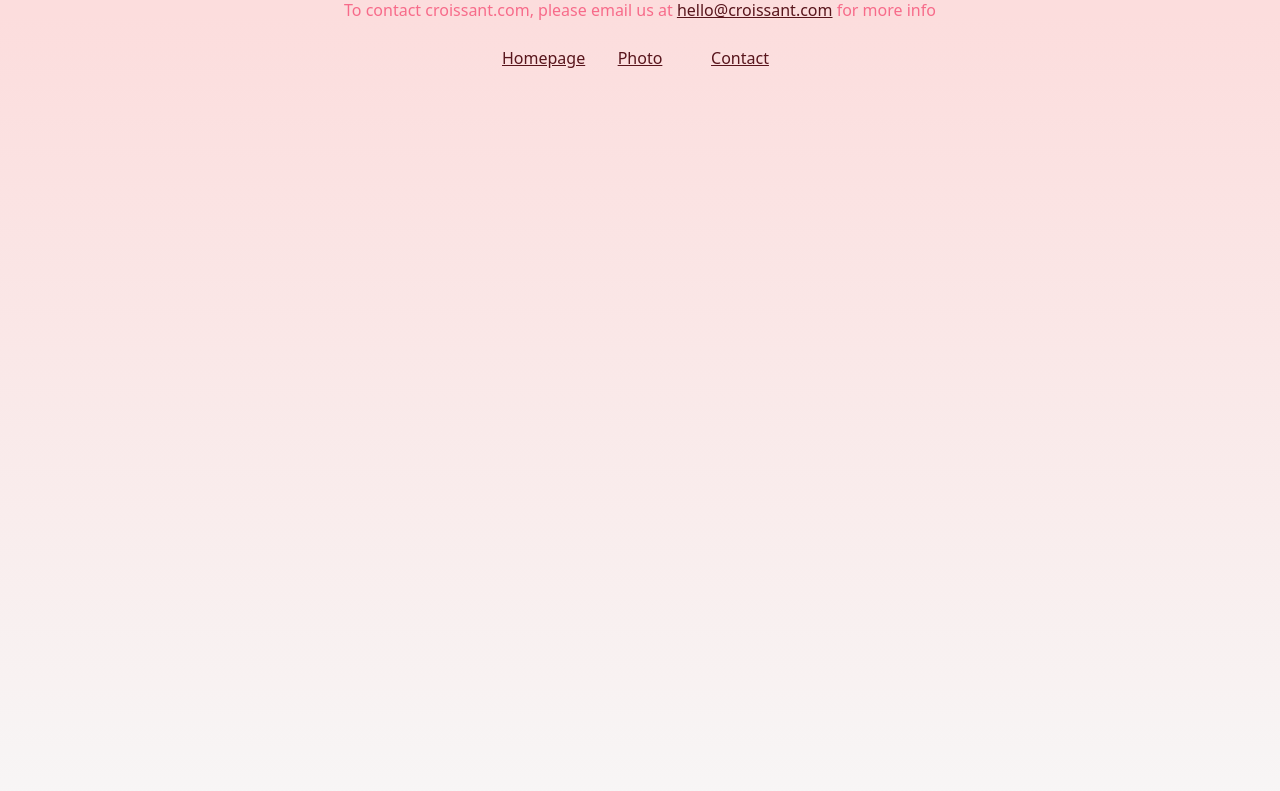
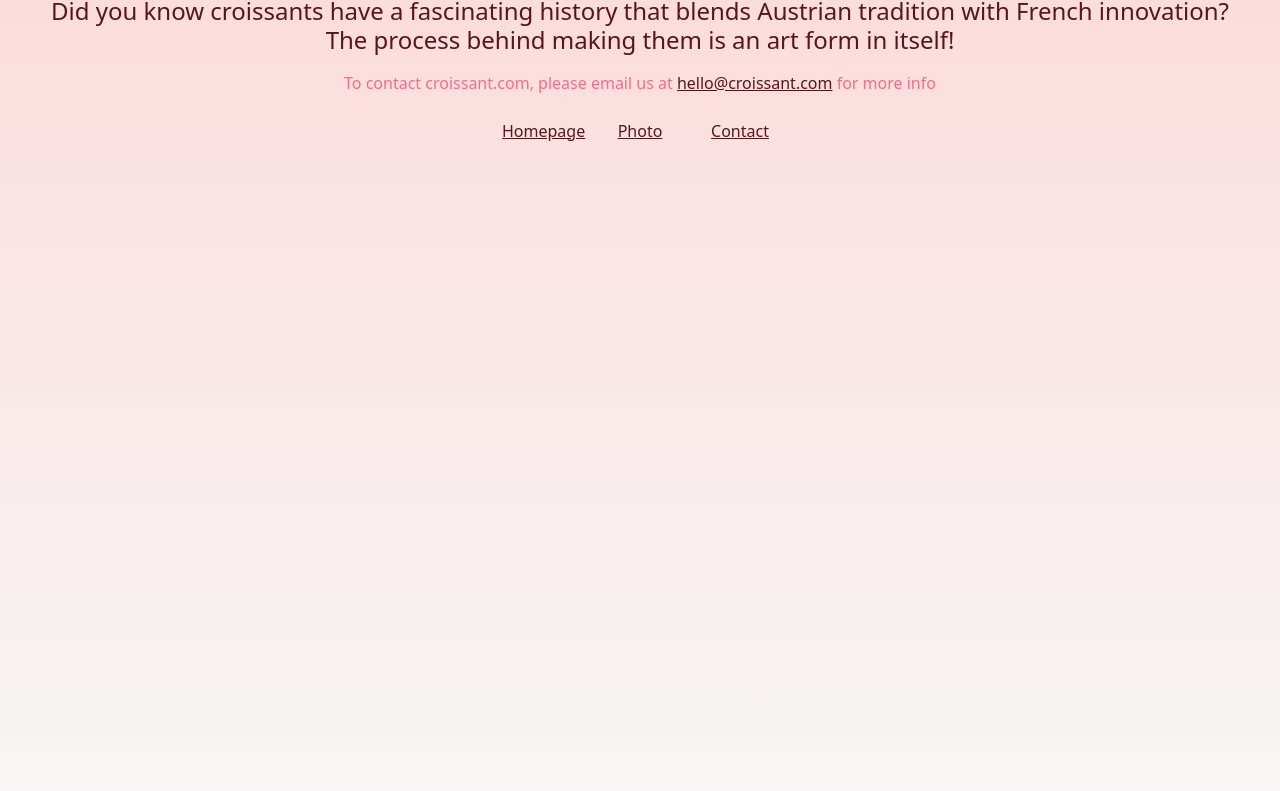
Before and after one commit to Magiktrekbean/croissant-project, a plain HTML site: page contact.html in a window 1280 px wide. Shown: the part 81-872 px from the top of the page. Drawn offline with nearby package versions, Linux system fonts and the light colour scheme.

Commit message:
added h2 to every page

```diff
--- a/contact.html
+++ b/contact.html
@@ -11,6 +11,7 @@
 </head>
 <body>
     <h1>🥐 Contact us 🍴</h1>
+    <h2>Did you know croissants have a fascinating history that blends Austrian tradition with French innovation? The process behind making them is an art form in itself!</h2>
     <p>To contact croissant.com, please email us at <a href="mailto:hello@croissant.com">hello@croissant.com</a> for more info
     </p><footer>
     <div class="container-fluid">
--- a/style/style.css
+++ b/style/style.css
@@ -9,6 +9,11 @@ height: 1200px;}
 h1{text-align: center;
 margin-top: 15px;
 color: var(--bs-danger-text-emphasis);}
+
+h2{color: var(--bs-danger-text-emphasis);
+text-align: center;
+font-size: 24px;
+margin-top: 15px;}
 
 p{line-height: 2.5;
     text-align: center;
```
Also changed, not shown: index.html (+1 -0 lines), photo.html (+1 -0 lines).
